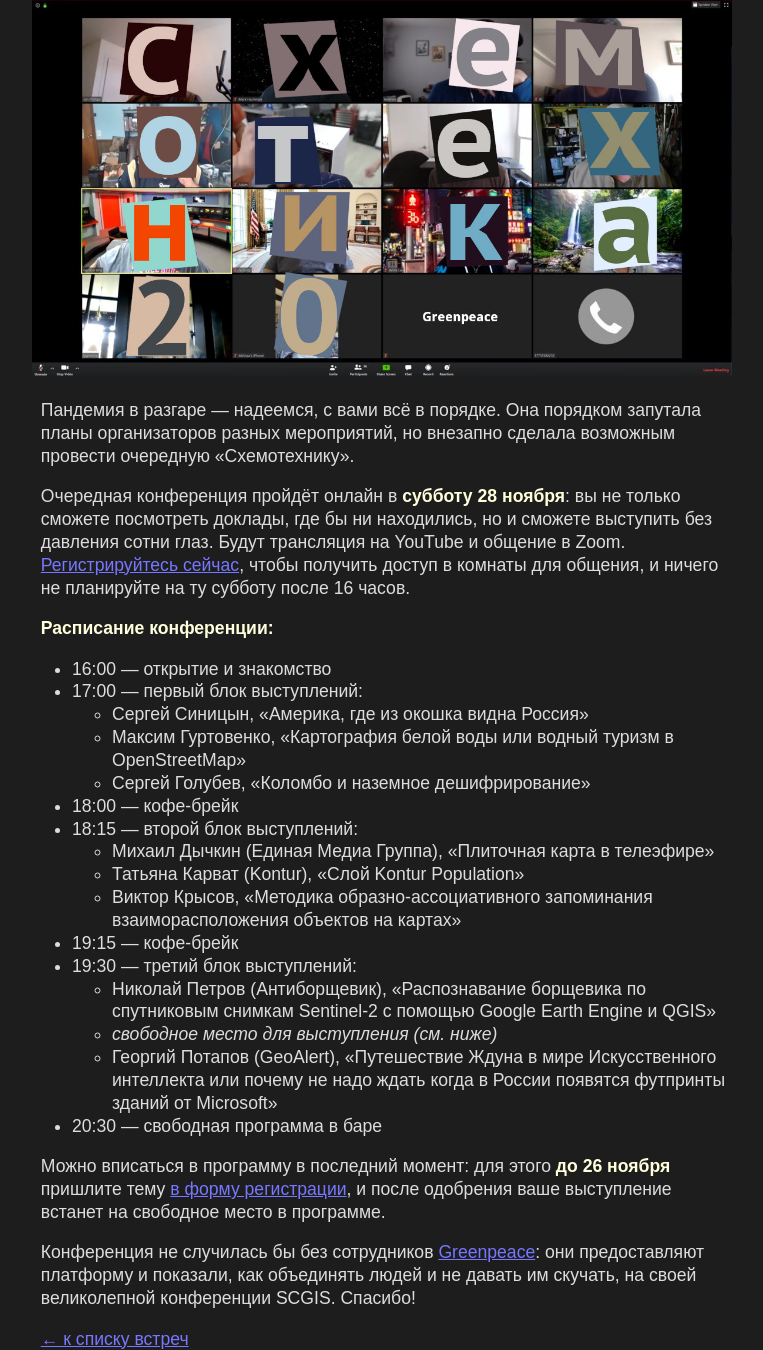
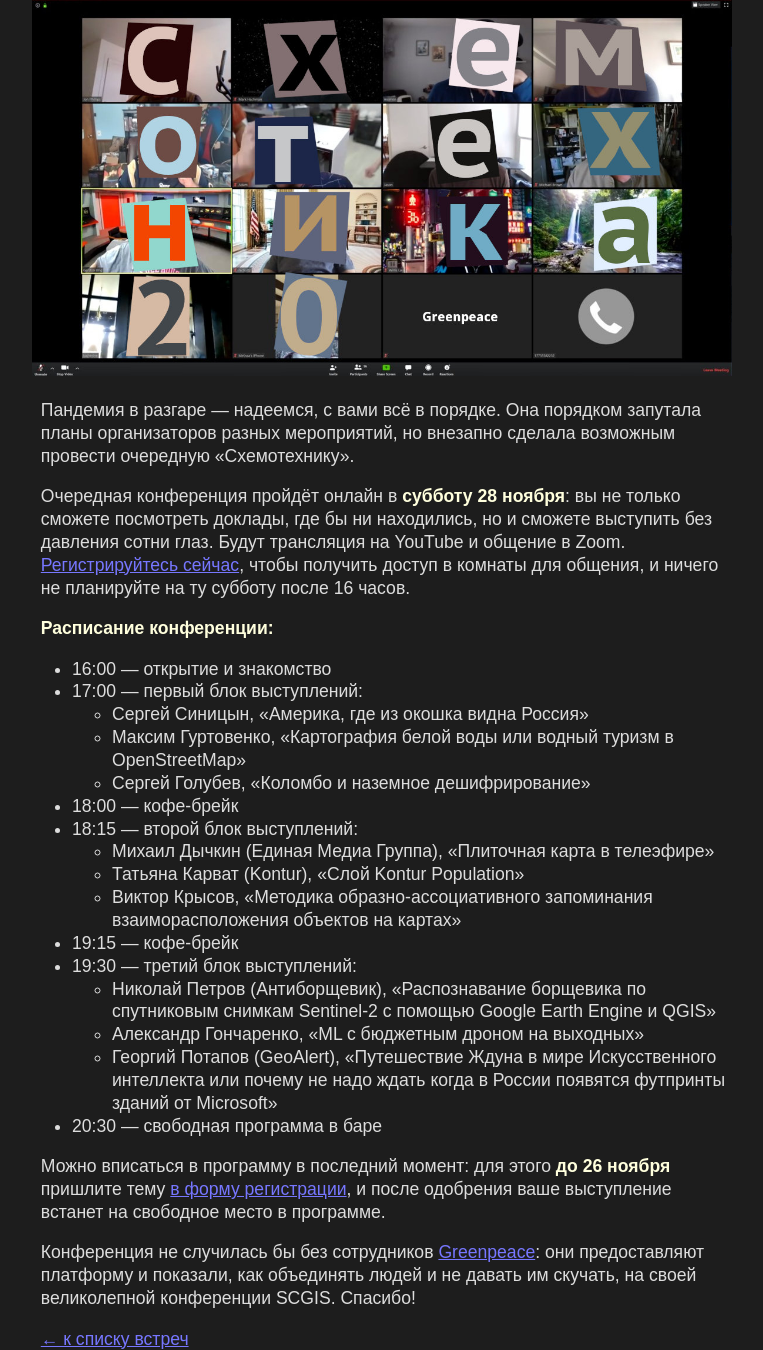
Before and after one commit to Zverik/schemotechnika, a Jekyll site: the page built from _posts/2020-11-15-schemo20.md, in a window 1280 px wide. Shown: the whole page, without its empty margins (258-1021 px from the left). Built offline with Jekyll 4.4.1, drawn with Linux system fonts in a browser that asks for light colours.

Commit message:
Add Aliaksandr

```diff
--- a/_posts/2020-11-15-schemo20.md
+++ b/_posts/2020-11-15-schemo20.md
@@ -30,7 +30,7 @@ permalink: 20.html
 * 19:15 — кофе-брейк
 * 19:30 — третий блок выступлений:
   - Николай Петров (Антиборщевик), «Распознавание борщевика по спутниковым снимкам Sentinel-2 с помощью Google Earth Engine и QGIS»
-  - _свободное место для выступления (см. ниже)_
+  - Александр Гончаренко, «ML с бюджетным дроном на выходных»
   - Георгий Потапов (GeoAlert), «Путешествие Ждуна в мире Искусственного интеллекта или
     почему не надо ждать когда в России появятся футпринты зданий от Microsoft»
 * 20:30 — свободная программа в баре
```
